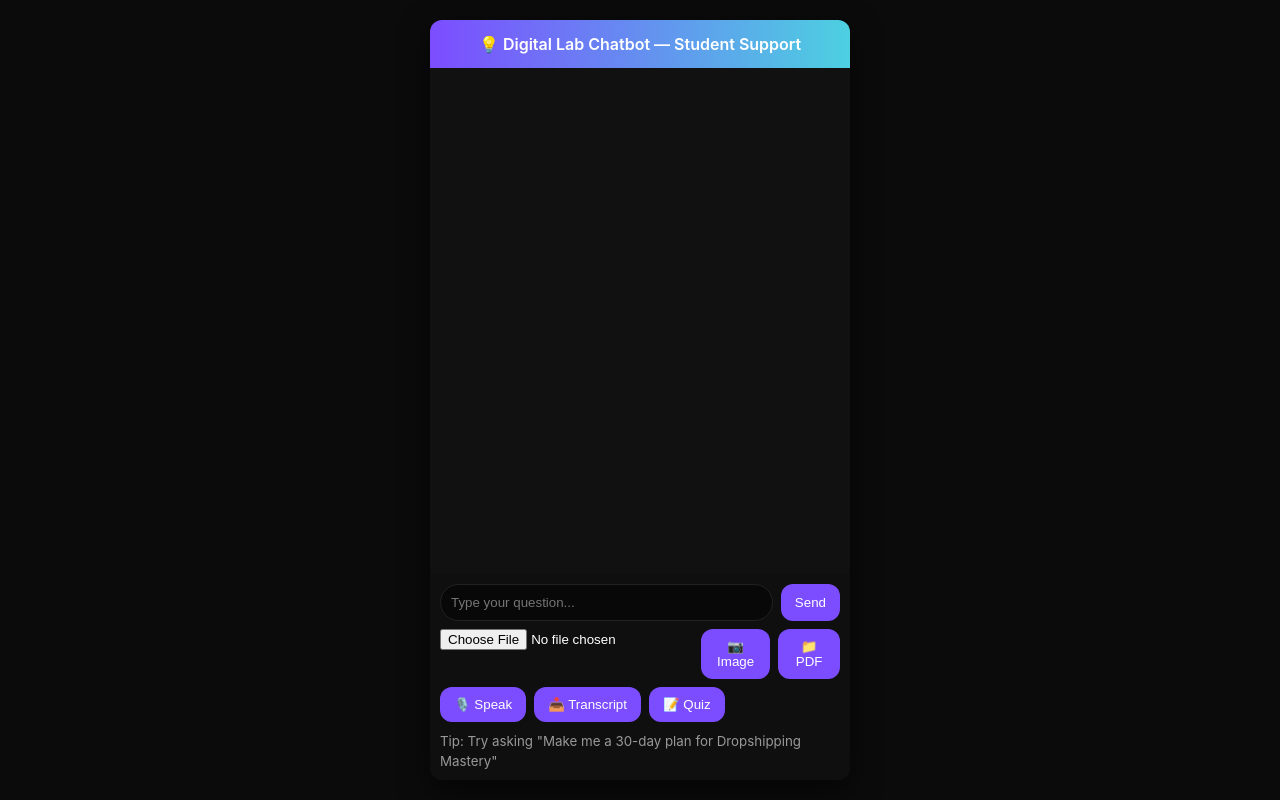
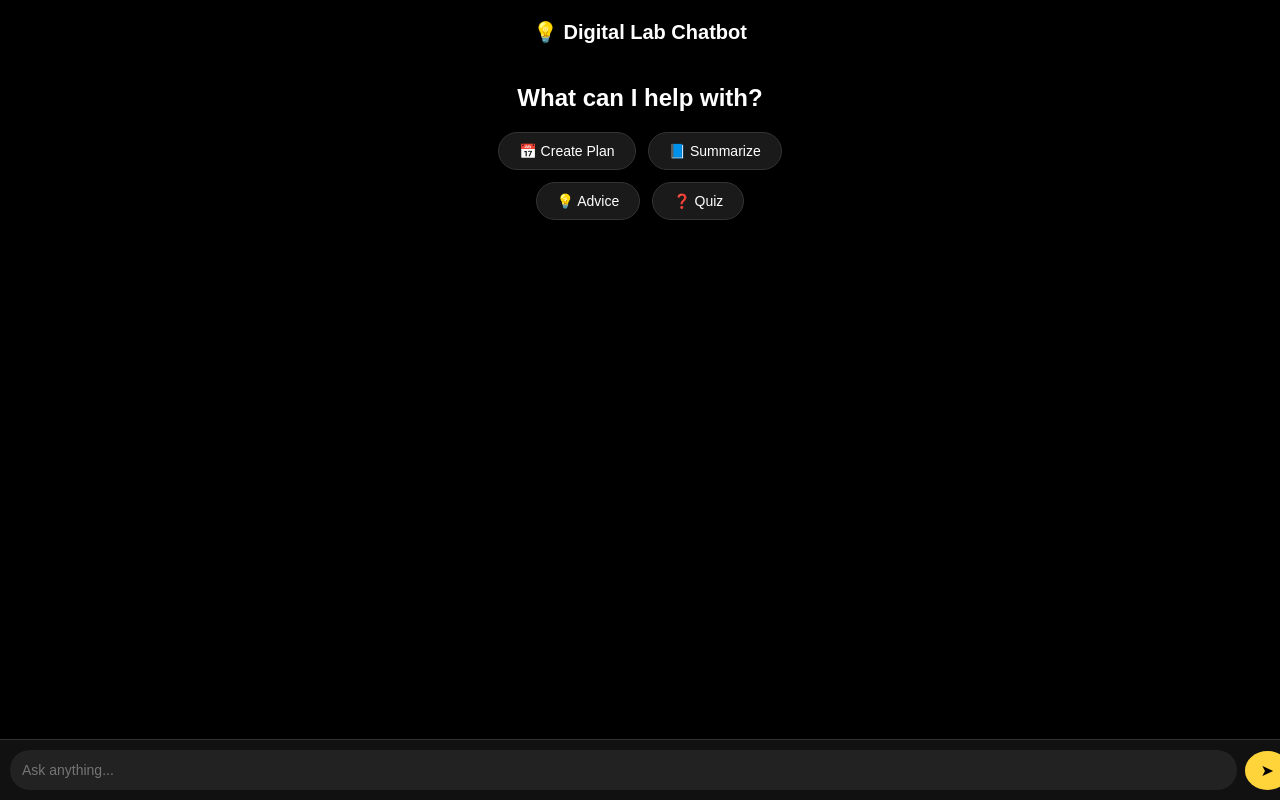
Before and after one commit to dyuthilife239/Digital-Lab-chatbot-, a Flask app: page / in a window 1280 px wide. Run offline with Flask 3, Linux system fonts and the light colour scheme.

Commit message:
Update index.html

```diff
--- a/templates/index.html
+++ b/templates/index.html
@@ -1,138 +1,157 @@
-<!doctype html>
-<html>
+<!DOCTYPE html>
+<html lang="en">
 <head>
-<meta charset="utf-8">
-<meta name="viewport" content="width=device-width,initial-scale=1">
-<title>Digital Lab Chatbot</title>
-<style>
-  body{background:#0b0b0b;color:#fff;font-family:Inter,Arial;margin:0;display:flex;align-items:center;justify-content:center;height:100vh}
-  .card{width:100%;max-width:420px;height:95vh;background:#111;border-radius:12px;box-shadow:0 10px 30px rgba(0,0,0,.6);display:flex;flex-direction:column;overflow:hidden}
-  .header{padding:14px;background:linear-gradient(90deg,#7c4dff,#4dd0e1);font-weight:600;text-align:center}
-  .chat{flex:1;padding:12px;overflow:auto}
-  .msg{margin:8px 0;padding:10px;border-radius:12px;max-width:80%;word-break:break-word}
-  .me{background:#00e5a8;color:#000;margin-left:auto;border-bottom-right-radius:2px}
-  .bot{background:#1f1f1f;border:1px solid #222;color:#ddd}
-  .controls{padding:10px;background:#0f0f0f;display:flex;flex-direction:column;gap:8px}
-  .row{display:flex;gap:8px}
-  input[type=text]{flex:1;padding:10px;border-radius:20px;border:1px solid #222;background:#080808;color:#fff}
-  button{background:#7c4dff;color:#fff;border:none;padding:10px 14px;border-radius:12px;cursor:pointer}
-  small{color:#999}
-</style>
+  <meta charset="UTF-8">
+  <meta name="viewport" content="width=device-width, initial-scale=1.0">
+  <title>Digital Lab Assistant</title>
+  <style>
+    body {
+      margin: 0;
+      font-family: 'Arial', sans-serif;
+      background: #000; /* Pure black background */
+      color: #fff;
+      height: 100vh;
+      display: flex;
+      flex-direction: column;
+      justify-content: space-between;
+    }
+    .header {
+      text-align: center;
+      padding: 20px;
+      font-size: 20px;
+      font-weight: bold;
+      background: #000;
+    }
+    .prompt {
+      text-align: center;
+      margin-top: 20px;
+      font-size: 24px;
+      font-weight: bold;
+      color: #fff;
+    }
+    .suggestions {
+      display: flex;
+      justify-content: center;
+      flex-wrap: wrap;
+      margin: 20px auto;
+      gap: 12px;
+      max-width: 400px;
+    }
+    .suggestions button {
+      background: #1a1a1a;
+      color: #fff;
+      border: 1px solid #333;
+      padding: 10px 20px;
+      border-radius: 25px;
+      font-size: 14px;
+      cursor: pointer;
+      transition: background 0.2s;
+    }
+    .suggestions button:hover {
+      background: #333;
+    }
+    .chat-box {
+      flex: 1;
+      overflow-y: auto;
+      padding: 15px;
+      margin-bottom: 70px; /* space for input */
+    }
+    .message {
+      margin: 8px 0;
+      padding: 12px 16px;
+      border-radius: 16px;
+      max-width: 70%;
+      word-wrap: break-word;
+      font-size: 14px;
+      line-height: 1.5;
+    }
+    .user-message {
+      background: #4CAF50;
+      color: white;
+      align-self: flex-end;
+      margin-left: auto;
+    }
+    .bot-message {
+      background: #2e2e2e;
+      color: #f1f1f1;
+      align-self: flex-start;
+    }
+    .input-area {
+      position: fixed;
+      bottom: 0;
+      left: 0;
+      width: 100%;
+      display: flex;
+      align-items: center;
+      background: #111;
+      padding: 10px;
+      border-top: 1px solid #333;
+    }
+    .input-area input {
+      flex: 1;
+      border: none;
+      padding: 12px;
+      font-size: 14px;
+      border-radius: 20px;
+      outline: none;
+      background: #222;
+      color: white;
+    }
+    .input-area button {
+      background: #FFD43B;
+      border: none;
+      color: #000;
+      padding: 10px 16px;
+      margin-left: 8px;
+      border-radius: 50%;
+      cursor: pointer;
+      font-size: 16px;
+    }
+  </style>
 </head>
 <body>
-  <div class="card">
-    <div class="header">💡 Digital Lab Chatbot — Student Support</div>
-    <div id="chat" class="chat"></div>
+  <div class="header">💡 Digital Lab Chatbot</div>
+  <div class="prompt">What can I help with?</div>
 
-    <div class="controls">
-      <div class="row">
-        <input id="input" type="text" placeholder="Type your question...">
-        <button onclick="send()">Send</button>
-      </div>
-
-      <div class="row">
-        <input id="image" type="file" accept="image/*">
-        <button onclick="uploadImage()">📷 Image</button>
-        <button onclick="uploadFile()">📁 PDF</button>
-      </div>
-
-      <div class="row">
-        <button onclick="startVoice()">🎙️ Speak</button>
-        <button onclick="downloadTranscript()">📥 Transcript</button>
-        <button onclick="generateQuiz()">📝 Quiz</button>
-      </div>
-
-      <div><small>Tip: Try asking "Make me a 30-day plan for Dropshipping Mastery"</small></div>
-    </div>
+  <div class="suggestions">
+    <button onclick="sendQuick('Create a 30-day dropshipping plan')">📅 Create Plan</button>
+    <button onclick="sendQuick('Summarize my course')">📘 Summarize</button>
+    <button onclick="sendQuick('Give me extra advice about marketing')">💡 Advice</button>
+    <button onclick="sendQuick('Generate quiz from course')">❓ Quiz</button>
   </div>
 
-<script>
-async function send(){
-  const val = document.getElementById("input").value.trim();
-  if(!val) return;
-  addMsg(val,'me');
-  document.getElementById("input").value = '';
-  const res = await fetch('/chat',{method:'POST',headers:{'Content-Type':'application/json'},body:JSON.stringify({message:val})});
-  const j = await res.json();
-  addMsg(j.reply,'bot');
-  speakText(j.reply);
-}
+  <div class="chat-box" id="chat-box"></div>
 
-function addMsg(text,cls){
-  const c = document.getElementById('chat');
-  const d = document.createElement('div');
-  d.className = 'msg ' + cls;
-  d.innerText = text;
-  c.appendChild(d);
-  c.scrollTop = c.scrollHeight;
-}
+  <div class="input-area">
+    <input type="text" id="user-input" placeholder="Ask anything...">
+    <button onclick="sendMessage()">➤</button>
+  </div>
 
-async function uploadImage(){
-  const f = document.getElementById('image').files[0];
-  if(!f) return alert('Select an image');
-  addMsg('📷 Image uploaded...','me');
-  const fd = new FormData(); fd.append('image', f);
-  const res = await fetch('/upload-image',{method:'POST',body:fd});
-  const j = await res.json();
-  addMsg(j.reply,'bot'); speakText(j.reply);
-}
+  <script>
+    async function sendMessage() {
+      const input = document.getElementById("user-input");
+      const message = input.value.trim();
+      if (!message) return;
 
-async function uploadFile(){
-  const input = document.createElement('input');
-  input.type='file'; input.accept='.pdf';
-  input.onchange = async ()=> {
-    const f = input.files[0];
-    if(!f) return;
-    const fd = new FormData(); fd.append('file', f);
-    addMsg('📁 File uploaded','me');
-    const res = await fetch('/upload-file',{method:'POST',body:fd});
-    const j = await res.json();
-    addMsg(j.reply,'bot'); speakText(j.reply);
-  };
-  input.click();
-}
+      const chatBox = document.getElementById("chat-box");
+      chatBox.innerHTML += `<div class="message user-message">${message}</div>`;
+      input.value = "";
 
-function speakText(text){
-  if('speechSynthesis' in window){
-    const s = new SpeechSynthesisUtterance(text);
-    s.lang = 'en-US';
-    window.speechSynthesis.speak(s);
-  }
-}
+      const response = await fetch("/chat", {
+        method: "POST",
+        headers: { "Content-Type": "application/json" },
+        body: JSON.stringify({ message })
+      });
 
-function startVoice(){
-  if(!('webkitSpeechRecognition' in window) && !('SpeechRecognition' in window)){
-    alert('Voice not supported in this browser. Use Chrome.');
-    return;
-  }
-  const SpeechRecognition = window.SpeechRecognition || window.webkitSpeechRecognition;
-  const rec = new SpeechRecognition();
-  rec.lang = 'en-US';
-  rec.onresult = e => {
-    const text = e.results[0][0].transcript;
-    document.getElementById('input').value = text;
-    send();
-  };
-  rec.start();
-}
+      const data = await response.json();
+      chatBox.innerHTML += `<div class="message bot-message">${data.reply}</div>`;
+      chatBox.scrollTop = chatBox.scrollHeight;
+    }
 
-async function downloadTranscript(){
-  const res = await fetch('/download-transcript');
-  if(res.status === 200){
-    const blob = await res.blob();
-    const url = URL.createObjectURL(blob);
-    const a = document.createElement('a'); a.href = url; a.download = 'transcript.txt'; a.click();
-  } else { alert('Transcript download failed'); }
-}
-
-async function generateQuiz(){
-  const topic = prompt('Enter topic for quiz (e.g., Module 2: Product Research)');
-  if(!topic) return;
-  addMsg('📝 Generating quiz...','me');
-  const res = await fetch('/quiz',{method:'POST',headers:{'Content-Type':'application/json'},body:JSON.stringify({topic,length:5})});
-  const j = await res.json();
-  addMsg(j.quiz,'bot'); speakText('Here is your quiz.');
-}
-</script>
+    function sendQuick(text) {
+      document.getElementById("user-input").value = text;
+      sendMessage();
+    }
+  </script>
 </body>
 </html>
```
